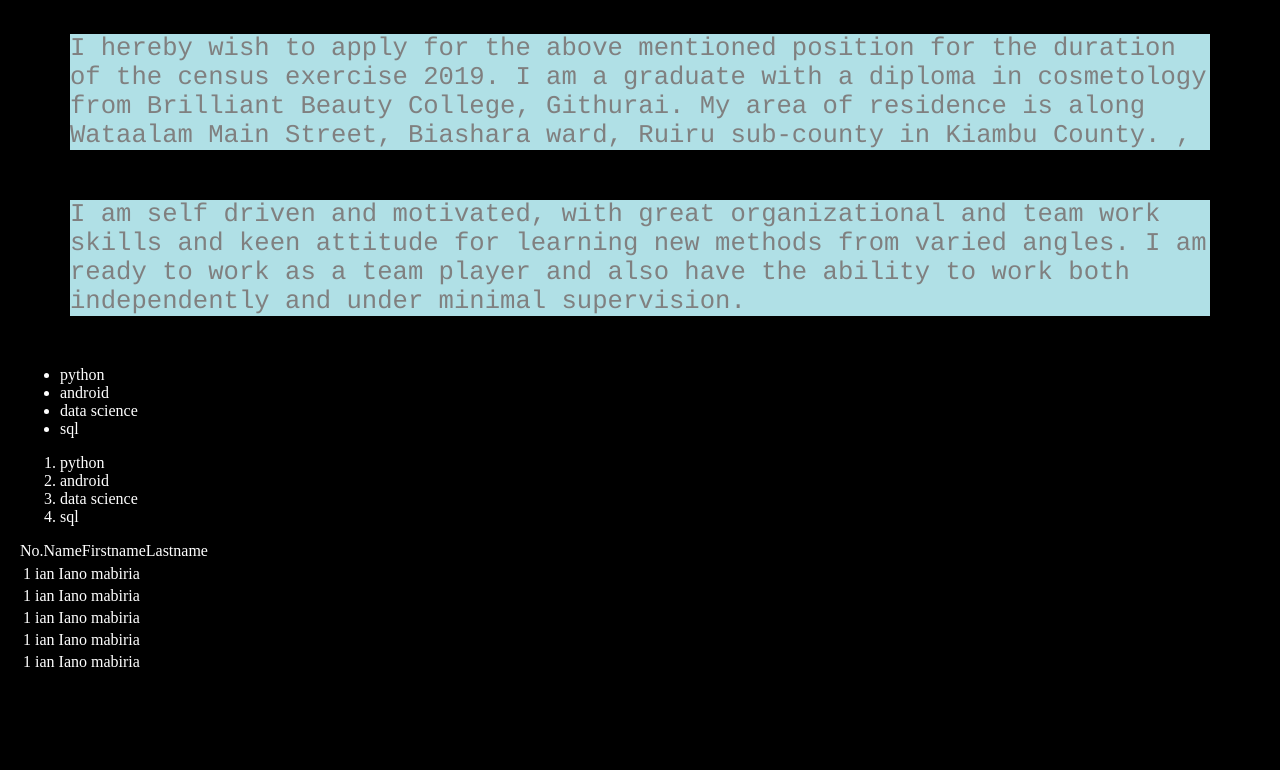
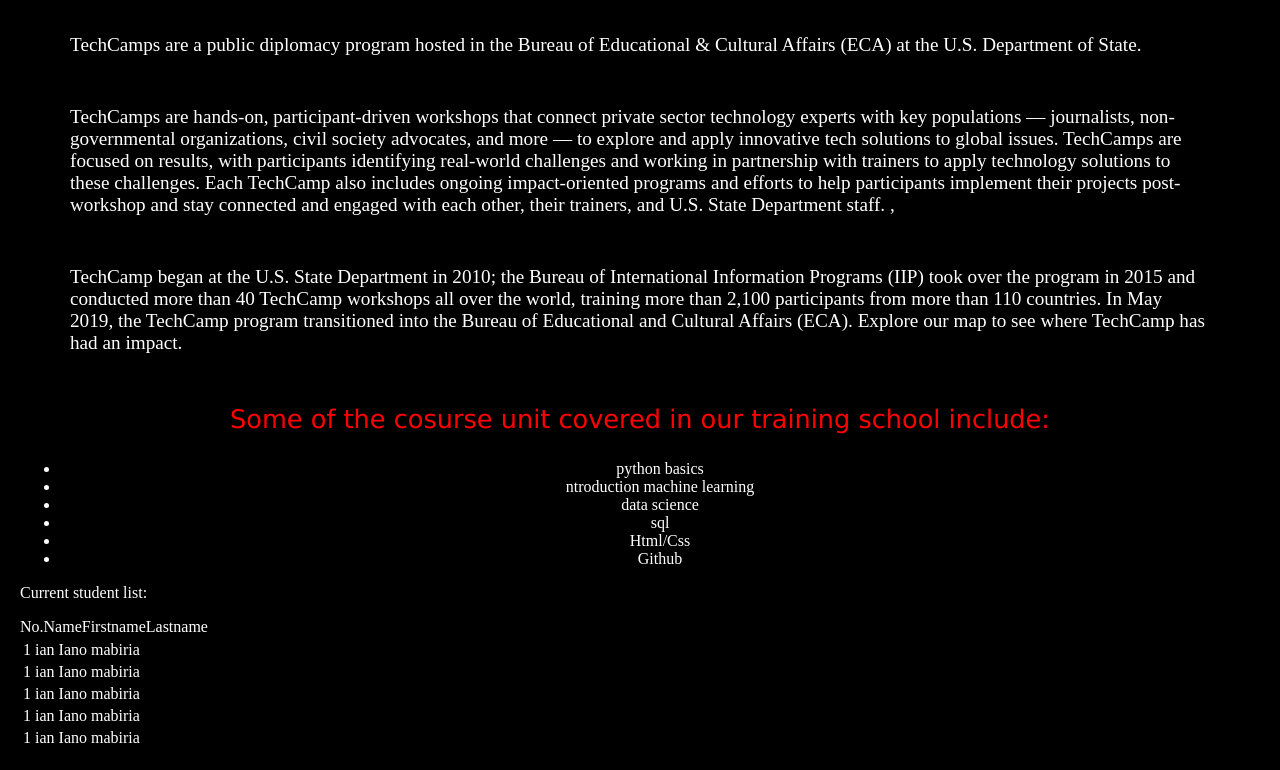
Before and after one commit to Ian40/NewGit, a plain HTML site: page Index.html in a window 1280 px wide. Shown: the part 104-874 px from the top of the page. Before the commit the page ends 800 px from the top, so only its background shows below. Drawn offline with Linux system fonts and the light colour scheme.

Commit message:
first new changes

```diff
--- a/Index.html
+++ b/Index.html
@@ -8,27 +8,26 @@
 	</head>
 
 	<body class="secondP"><h1>Welcome to TechCamp</h1>
-		<p class="firstP">I hereby wish to apply for the above mentioned position for the duration of the census exercise 2019.
-I am a graduate with a diploma in cosmetology from Brilliant Beauty College, Githurai.
-My area of residence is along Wataalam Main Street, Biashara ward, Ruiru sub-county in Kiambu County.
+	<p class="firstP">TechCamps are a public diplomacy program hosted in the Bureau of Educational & Cultural Affairs (ECA) at the U.S. Department of State.</p>
+		<p class="firstP">TechCamps are hands-on, participant-driven workshops that connect private sector technology experts with key populations — journalists, non-governmental organizations, civil society advocates, and more — to explore and apply innovative tech solutions to global issues. TechCamps are focused on results, with participants identifying real-world challenges and working in partnership with trainers to apply technology solutions to these challenges. Each TechCamp also includes ongoing impact-oriented programs and efforts to help participants implement their projects post-workshop and stay connected and engaged with each other, their trainers, and U.S. State Department staff.
 ,</p>
-			<p class="firstP">I am self driven and motivated, with great organizational and team work skills and keen attitude for learning new methods from varied angles. I am ready to work as a team player and also have the ability to work both independently and under minimal supervision. </p>
+			<p class="firstP">TechCamp began at the U.S. State Department in 2010; the Bureau of International Information Programs (IIP) took over the program in 2015 and conducted more than 40 TechCamp workshops all over the world, training more than 2,100 participants from more than 110 countries. In May 2019, the TechCamp program transitioned into the Bureau of Educational and Cultural Affairs (ECA). Explore our map to see where TechCamp has had an impact. </p>
+			<p class="thirdP">Some of the cosurse unit covered in our training school include:</p>
 			<ul>
-				<li>python</li>
-				<li>android</li>
+				<li>python basics</li>
+				<li>ntroduction machine learning</li>
 				<li>data science</li>
 				<li>sql</li>
+			    <li>Html/Css</li>
+				<li>Github</li>
 			</ul>
-			<ol><li>python</li>
-				<li>android</li>
-				<li>data science</li>
-				<li>sql</li>
-			</ol>
-			<table><tr><thead>No.</thead><thead>Name</thead><thead>Firstname</thead><thead>Lastname</thead></tr>
+			<p>Current student list:</p>
+			<table class="center"><tr><thead>No.</thead><thead>Name</thead><thead>Firstname</thead><thead>Lastname</thead></tr>
 			<tr><td>1</td><td>ian</td><td>Iano</td><td>mabiria</td></tr>
 				<tr><td>1</td><td>ian</td><td>Iano</td><td>mabiria</td></tr>
 				<tr><td>1</td><td>ian</td><td>Iano</td><td>mabiria</td></tr>
 				<tr><td>1</td><td>ian</td><td>Iano</td><td>mabiria</td></tr>
 				<tr><td>1</td><td>ian</td><td>Iano</td><td>mabiria</td></tr>
+			</table>
 	</body>
 </html>
--- a/style.css
+++ b/style.css
@@ -1,11 +1,15 @@
-h1 {color:red;
+h1 {text-align:center;
+ color:red;
  font-family:verdana;
  font-size:300%;}
-p {color:grey;
- font-family:courier;
-  font-size:160%;
-   margin:50px;}
-p.firstP{background-color:powderblue;}
+ul{text-align:center;}
+p.firstP{font-size:120%;
+margin:50px;
+}
+.thirdP{color:red;
+font-family:verdana;
+font-size:160%;
+text-align:center;}
 		.secondP{background-color:black;
 		color:white;
 		margin:20px;}
```
